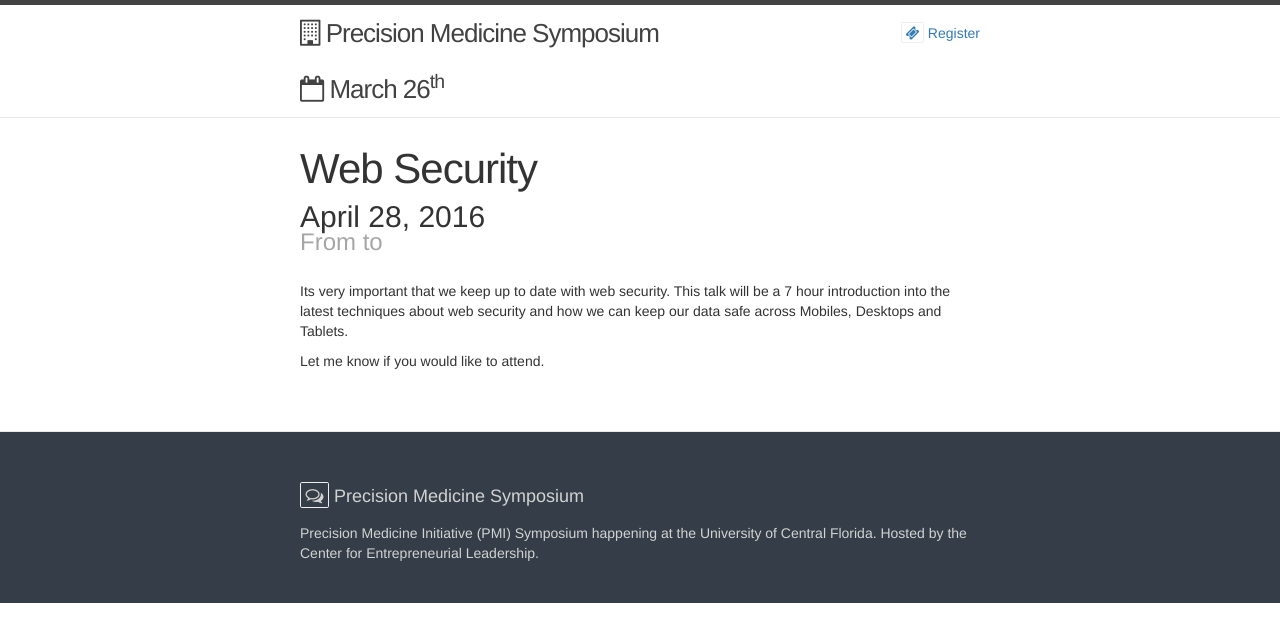
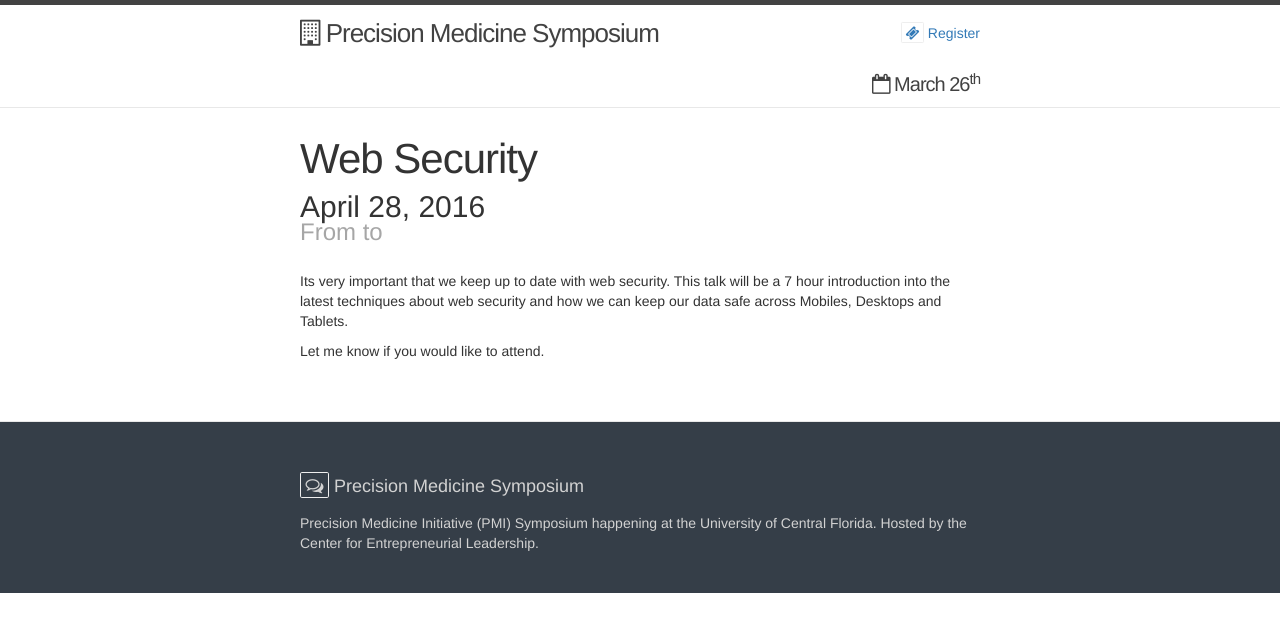
Before and after one commit to dhillonv10/pmi, a Jekyll site: the page built from _posts/2016-04-28-web-security.md, in a window 1280 px wide. Shown: the top 642 px of the page. Built offline with Jekyll 4.4.1, drawn with Linux system fonts in a browser that asks for light colours; nearby versions of some CDN libraries.

```diff
--- a/_includes/header.html
+++ b/_includes/header.html
@@ -12,7 +12,7 @@
 
   <div class="wrapper">
 
-    <a class="site-title"><i class="fa fa-calendar-o"></i> March 26<sup>th</sup></a>
+    <a class="site-title2"><i class="fa fa-calendar-o"></i> March 26<sup>th</sup></a>
 
   </div>
 
--- a/_sass/_layout.scss
+++ b/_sass/_layout.scss
@@ -17,6 +17,20 @@
     letter-spacing: -1px;
     margin-bottom: 0;
     float: left;
+
+    &,
+    &:visited {
+        color: $grey-color-dark;
+    }
+}
+
+.site-title2 {
+    font-size: 20px;
+    font-weight: 200;
+    line-height: 46px;
+    letter-spacing: -1px;
+    margin-bottom: 0;
+    float: right;
 
     &,
     &:visited {
```
